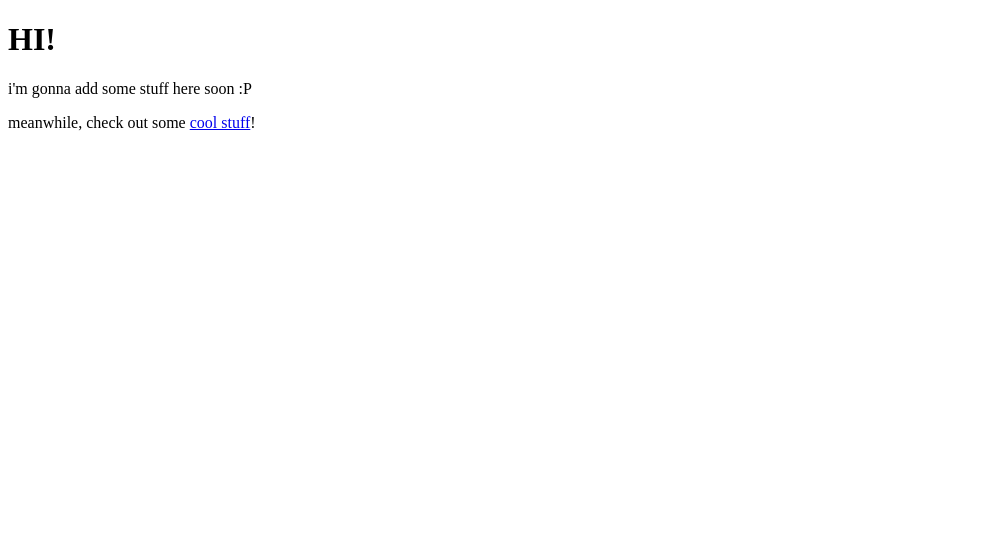
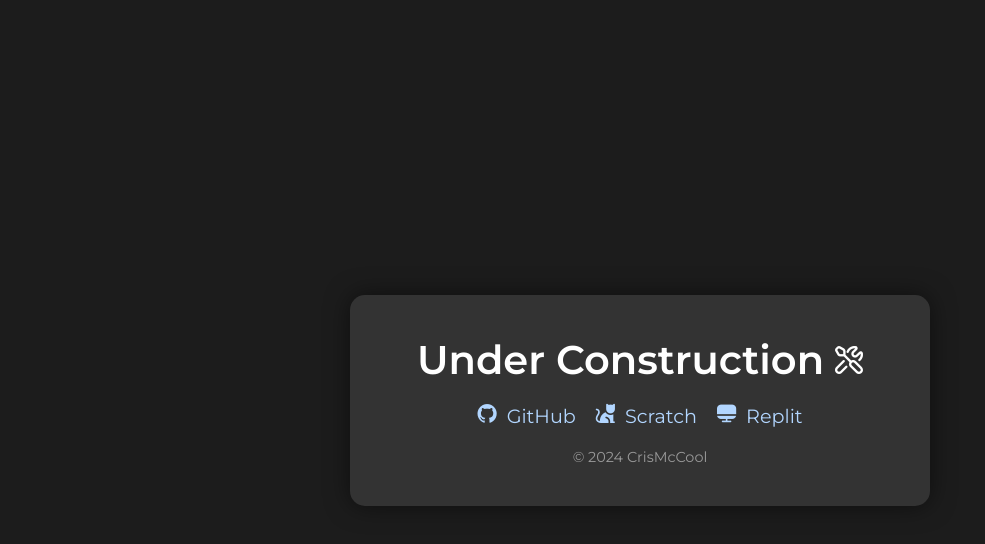
Before and after one commit to CrisMcCool/crismccool.github.io, a plain HTML site: page index.html in a window 1280 px wide. Shown: the whole page, without its empty margins (0-985 px from the left). Drawn offline with nearby package versions, Linux system fonts and the light colour scheme; a web font is replaced by a local one.

Commit message:
Update index.html

```diff
--- a/index.html
+++ b/index.html
@@ -1,26 +1,117 @@
 <!DOCTYPE html>
 <html lang="en">
 <head>
-  <meta charset="UTF-8">
-  <meta http-equiv="X-UA-Compatible" content="IE=edge">
-  <meta name="viewport" content="width=device-width, initial-scale=1.0">
-  <link href="https://fonts.googleapis.com/css2?family=Workbench&display=swap" rel="stylesheet">
-  <title>be on the lookout 👀</title>
-  <link rel="shortcut icon" href="https://styles.redditmedia.com/t5_8x5fe0/styles/profileIcon_ow8krahektdb1.png?width=256&height=256&frame=1&auto=webp&crop=256:256,smart&s=380bc5dc951d92f50f139e7b828e6f48a69eef34">
-  <link rel="stylesheet" href="styles.css">
+    <link rel="shortcut icon" href="logo.ico" type="image/x-icon">
+    <title>CrisMcCool</title>
+    <meta name="description" content="Web Developer Portfolio">
+
+    <meta charset="UTF-8">
+    <meta name="viewport" content="width=device-width, initial-scale=1.0">
+
+    <meta name="theme-color" content="#1c1c1c">
+    <meta name="color-scheme" content="dark">
+    <style>
+        @import url('https://fonts.googleapis.com/css2?family=Montserrat:wght@400;600&display=swap');
+        @import url('https://cdn-uicons.flaticon.com/2.3.0/uicons-regular-rounded/css/uicons-regular-rounded.css');
+        @import url('https://cdn-uicons.flaticon.com/2.3.0/uicons-brands/css/uicons-brands.css');
+        @import url('https://cdn-uicons.flaticon.com/2.3.0/uicons-solid-rounded/css/uicons-solid-rounded.css');
+        body {
+            font-family: 'Montserrat', Arial, sans-serif;
+            margin: 0;
+            padding: 0;
+            height: 100vh;
+            display: flex;
+            justify-content: center;
+            align-items: center;
+            background-color: #1c1c1c;
+            color: #ffffff;
+            overflow: hidden; /* Prevents scrollbars */
+        }
+        .container {
+            text-align: center;
+            padding: 40px;
+            border-radius: 15px;
+            background-color: #333;
+            box-shadow: 0 0px 25px rgba(0, 0, 0, 0.5);
+            width: 500px;
+            animation: fadeIn 1s ease-in-out; /* Fade in animation */
+        }
+        @keyframes fadeIn {
+            from {
+                opacity: 0;
+            }
+            to {
+                opacity: 1;
+            }
+        }
+        h1 {
+            font-size: 2.5em;
+            margin: 0;
+            margin-bottom: 20px;
+            animation: slideIn 1s ease-in-out; /* Slide in animation */
+        }
+        @keyframes slideIn {
+            from {
+                transform: translateY(-50px);
+                opacity: 0;
+            }
+            to {
+                transform: translateY(0);
+                opacity: 1;
+            }
+        }
+        h1 i {
+            font-size: 0.7em;
+        }
+        .profiles {
+            display: flex;
+            justify-content: center;
+            gap: 20px;
+        }
+        .profiles a {
+            color: #b2d6ff;
+            text-decoration: none;
+            font-size: 1.2em;
+            display: flex;
+            align-items: center;
+            transition: all 0.3s ease-in-out; /* Smooth hover effect */
+        }
+        .profiles a:hover {
+            text-decoration: underline;
+            transform: translateY(-3px); /* Lift effect on hover */
+        }
+        .profiles a i {
+            margin-right: 10px;
+        }
+        footer {
+            margin-top: 20px;
+            font-size: 0.9em;
+            color: #999;
+        }
+        @media (max-width: 768px) {
+            .container {
+                padding: 20px;
+                width: auto;
+            }
+            h1 {
+                font-size: 2em;
+                margin-bottom: 10px;
+            }
+            .profiles a {
+                font-size: 1em;
+            }
+        }
+    </style>
 </head>
 <body>
-
-<div id="particles-js"></div>
-
-<div id="content">
-  <h1>HI!</h1>
-  <p>i'm gonna add some stuff here soon :P<p>
-  <p>meanwhile, check out some <a href="https://github.com/CrisMcCool">cool stuff</a>!</p>
-</div>
-
-<script src="https://cdn.jsdelivr.net/particles.js/2.0.0/particles.min.js"></script>
-<script src="script.js"></script>
-
+    <div class="container">
+        <h1>Under Construction <i class="fi fi-rr-tools"></i></h1>
+        <div class="profiles">
+            <a href="https://github.com/CrisMcCool" target="_blank"><i class="fi fi-brands-github"></i> GitHub</a>
+            <a href="https://scratch.mit.edu/users/CrisMcCool" target="_blank"><i class="fi fi-sr-cat"></i> Scratch</a>
+            <a href="https://replit.com/@replolz" target="_blank"><i class="fi fi-sr-computer"></i> Replit</a>
+        </div>
+        <footer>&copy; 2024 CrisMcCool</footer>
+    </div>
 </body>
 </html>
```
